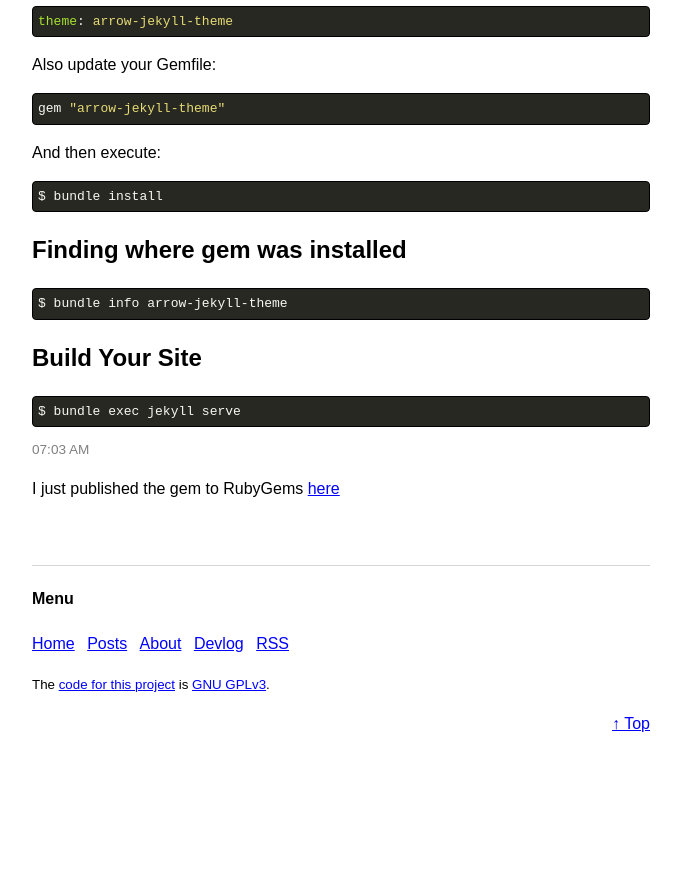
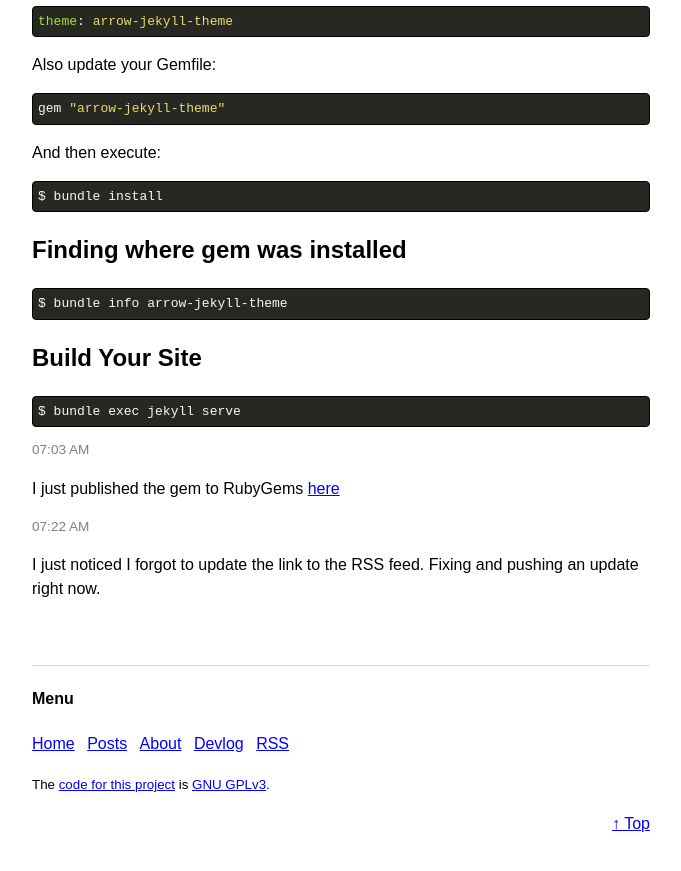
Before and after one commit to cspablocortez/arrow-jekyll-theme, a Jekyll site: the page built from Devlog.md, in a window 1280 px wide and 900 px high, scrolled down 1619 px. Shown: the top 871 px of the window, without its empty margins (299-980 px from the left). Built offline with Jekyll 4.4.1, drawn with Linux system fonts in a browser that asks for light colours; before the commit the page ends 2419 px from its top, so only the background shows below that.

Commit message:
update RSS feed link

```diff
--- a/Devlog.md
+++ b/Devlog.md
@@ -91,3 +91,7 @@ $ bundle exec jekyll serve
 
 <time class="timestamp--time">07:03 AM</time>
 I just published the gem to RubyGems [here](https://rubygems.org/gems/arrow-jekyll-theme)
+
+
+<time class="timestamp--time">07:22 AM</time>
+I just noticed I forgot to update the link to the RSS feed. Fixing and pushing an update right now.
--- a/_includes/footer.html
+++ b/_includes/footer.html
@@ -5,7 +5,7 @@
         <li><a href="/posts">Posts</a></li>
         <li><a href="/about">About</a></li>
         <li><a href="/devlog">Devlog</a></li>
-        <li><a href="#">RSS</a></li>
+        <li><a href="/feed.xml">RSS</a></li>
     </ul>
     <small>
         The <a href="https://github.com/cspablocortez/arrow-jekyll-theme">code for this project</a>
```
